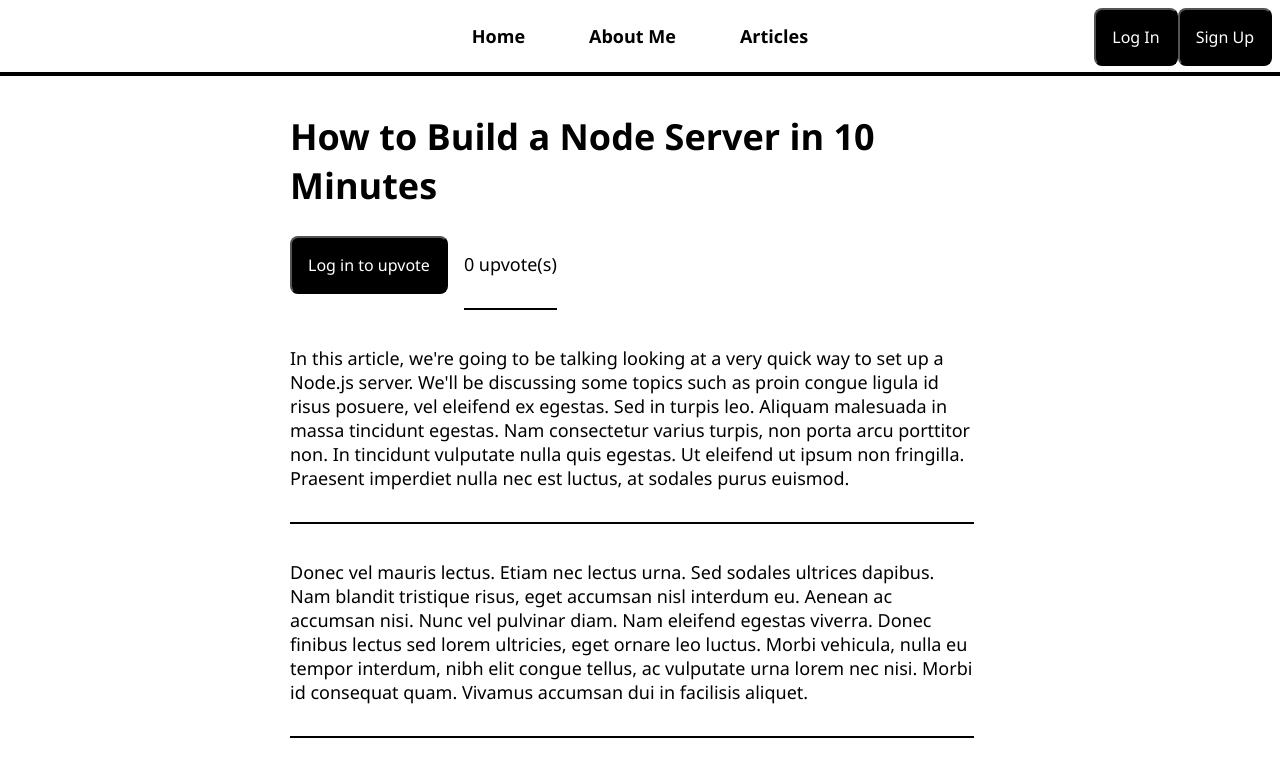
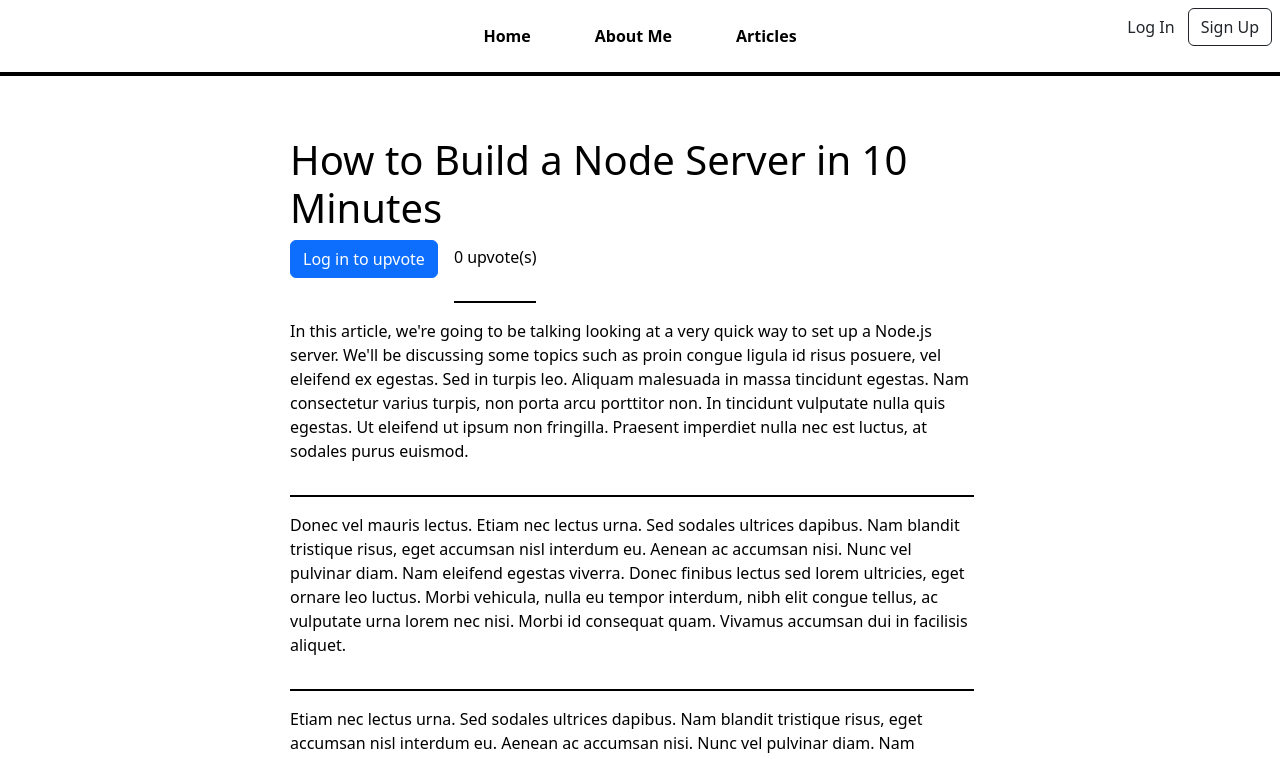
Before and after one commit to KazAttarwala/SimpleBlogApp, a React (Create React App) app: page /articles/learn-node in a window 1280 px wide. Shown: the top 759 px of the page. Built offline with nearby package versions, Linux system fonts and the light colour scheme; no server answers.

Commit message:
added react-bootstrap styling

```diff
--- a/src/App.css
+++ b/src/App.css
@@ -4,13 +4,7 @@ body {
 }
 
 button {
-  padding: 16px;
-  font-family: 'Segoe UI', Tahoma, Geneva, Verdana, sans-serif;
-  font-size: 16px;
-  background-color: black;
-  color: white;
-  border-radius: 8px;
-  cursor: pointer;
+  margin-right: 10px;
 }
 
 h3, h4 {
@@ -53,7 +47,7 @@ nav a:hover {
 #page-body {
   max-width: 700px;
   margin: auto;
-  padding-top: 72px;
+  padding-top: 120px;
 }
 
 .article-list-item {
@@ -113,3 +107,8 @@ input, textarea {
   top: 8px;
   right: 8px;
 }
+
+.login-btn {
+  text-decoration: none !important;
+  color: #212529 !important;
+}
--- a/src/App.tsx
+++ b/src/App.tsx
@@ -1,5 +1,3 @@
-import React from 'react';
-import logo from './logo.svg';
 import './App.css';
 import {BrowserRouter, Routes, Route} from 'react-router-dom';
 import { HomePage } from './pages/HomePage';
@@ -11,6 +9,7 @@ import Navbar from './pages/Navbar';
 import LoginPage from './pages/LoginPage';
 import CreateAccountPage from './pages/CreateAccountPage';
 import useUser from './hooks/useUser';
+import 'bootstrap/dist/css/bootstrap.min.css';
 
 function App() {
   const {user, isLoading} = useUser();
--- a/src/pages/ArticlePage.tsx
+++ b/src/pages/ArticlePage.tsx
@@ -7,6 +7,7 @@ import CommentsList from "../components/CommentsList";
 import { ArticleInfo } from '../interfaces';
 import AddCommentForm from "../components/AddCommentForm";
 import useUser from "../hooks/useUser";
+import { Button, OverlayTrigger, Tooltip } from "react-bootstrap";
 
 export const ArticlePage = () => {
     const params = useParams();
@@ -20,7 +21,7 @@ export const ArticlePage = () => {
         const getInfo = async () => {
             const token = user && await user.getIdToken();
             const res = await axios.get(`/api/articles/${articleId}`, {
-                headers: {authToken: token}
+                headers: { authToken: token }
             });
             setArticleInfo(res.data);
         }
@@ -49,8 +50,8 @@ export const ArticlePage = () => {
             <h1>{article?.title}</h1>
             <div id="upvotes-section">
                 {user
-                    ? <button hidden={!canUpvote} onClick={upvote}>Upvote</button>
-                    : <button onClick={() => navigate('/login')}>Log in to upvote</button>
+                    ? (canUpvote ? <Button variant="success" onClick={upvote}>Upvote</Button> : <DisabledButtonWithTooltip />)
+                    : <Button onClick={() => navigate('/login')}>Log in to upvote</Button>
                 }
                 <p>{articleInfo ? articleInfo.upvotes : 0} upvote(s)</p>
             </div>
@@ -64,3 +65,15 @@ export const ArticlePage = () => {
         </div>
     )
 }
+
+const DisabledButtonWithTooltip = () => {
+    return (
+        <OverlayTrigger placement="bottom" overlay={<Tooltip id="tooltip-disabled">Already upvoted</Tooltip>}>
+            <span className="d-inline-block">
+                <Button variant="success" disabled style={{ pointerEvents: 'none' }}>
+                    Upvote
+                </Button>
+            </span>
+        </OverlayTrigger>
+    )
+}
--- a/src/pages/CreateAccountPage.tsx
+++ b/src/pages/CreateAccountPage.tsx
@@ -1,6 +1,7 @@
 import { useState } from "react";
 import { Link, useNavigate } from "react-router-dom";
 import { getAuth, createUserWithEmailAndPassword } from 'firebase/auth';
+import { Button } from "react-bootstrap";
 
 const CreateAccountPage = () => {
     const [username, setUsername] = useState("");
@@ -70,7 +71,7 @@ const CreateAccountPage = () => {
                 />
             </div>
             <div>
-                <button onClick={createAccount}>Create</button>
+                <Button className="mt-3" variant="success" onClick={createAccount}>Create</Button>
                 <Link style={{paddingLeft: '10px'}} to={"/login"}>Already have an account? Log in here.</Link>
             </div>
         </>
--- a/src/pages/LoginPage.tsx
+++ b/src/pages/LoginPage.tsx
@@ -1,6 +1,7 @@
 import { useState } from "react";
 import { Link, useNavigate } from "react-router-dom";
 import { getAuth, signInWithEmailAndPassword } from 'firebase/auth';
+import { Button } from "react-bootstrap";
 
 const LoginPage = () => {
     const [username, setUsername] = useState("");
@@ -51,7 +52,7 @@ const LoginPage = () => {
                 />
             </div>
             <div>
-                <button onClick={logIn}>Log In</button>
+                <Button className="mt-3" onClick={logIn}>Log In</Button>
                 <Link style={{paddingLeft: '10px'}} to={"/signup"}>Don't have an account? Create one here.</Link>
             </div>
         </>
--- a/src/pages/Navbar.tsx
+++ b/src/pages/Navbar.tsx
@@ -2,6 +2,7 @@ import { Link } from 'react-router-dom'
 import useUser from '../hooks/useUser';
 import { getAuth, signOut } from 'firebase/auth';
 import { useNavigate } from 'react-router-dom';
+import { Button } from 'react-bootstrap';
 
 const Navbar = () => {
     const { user, isLoading } = useUser();
@@ -20,16 +21,16 @@ const Navbar = () => {
                 </li>
                 <div className="nav-right">
                     {user
-                        ? <button onClick={() => {
+                        ? <Button variant="link" className='login-btn' onClick={() => {
                             signOut(getAuth())
-                        }}>Log Out</button>
-                        : <button onClick={() => {
+                        }}>Log Out</Button>
+                        : <Button variant='link' className='login-btn' onClick={() => {
                             navigate('/login')
-                        }}>Log In</button>
+                        }}>Log In</Button>
                     }
-                    <button onClick={() => {
+                    <Button hidden={!!user} variant="outline-dark" onClick={() => {
                         navigate('/signup')
-                    }}>Sign Up</button>
+                    }}>Sign Up</Button>
                 </div>
             </ul>
         </nav>
```
